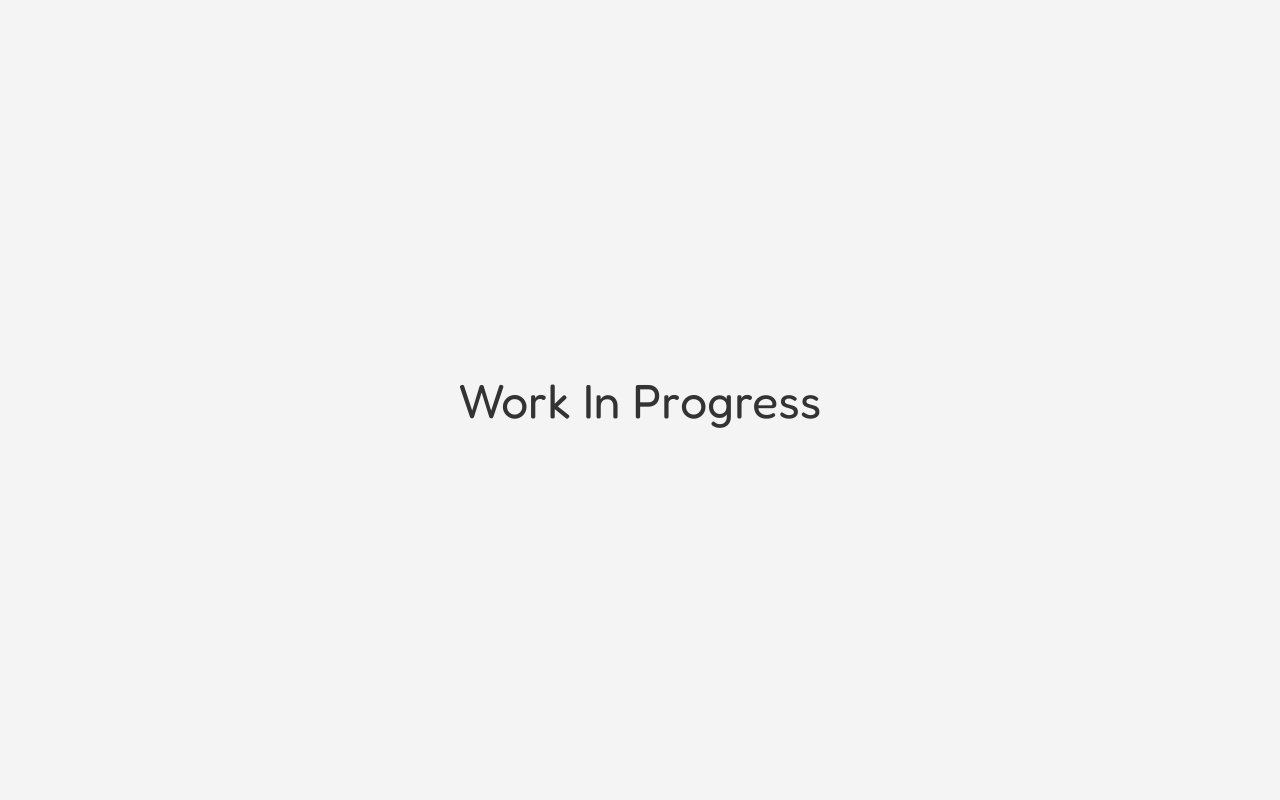
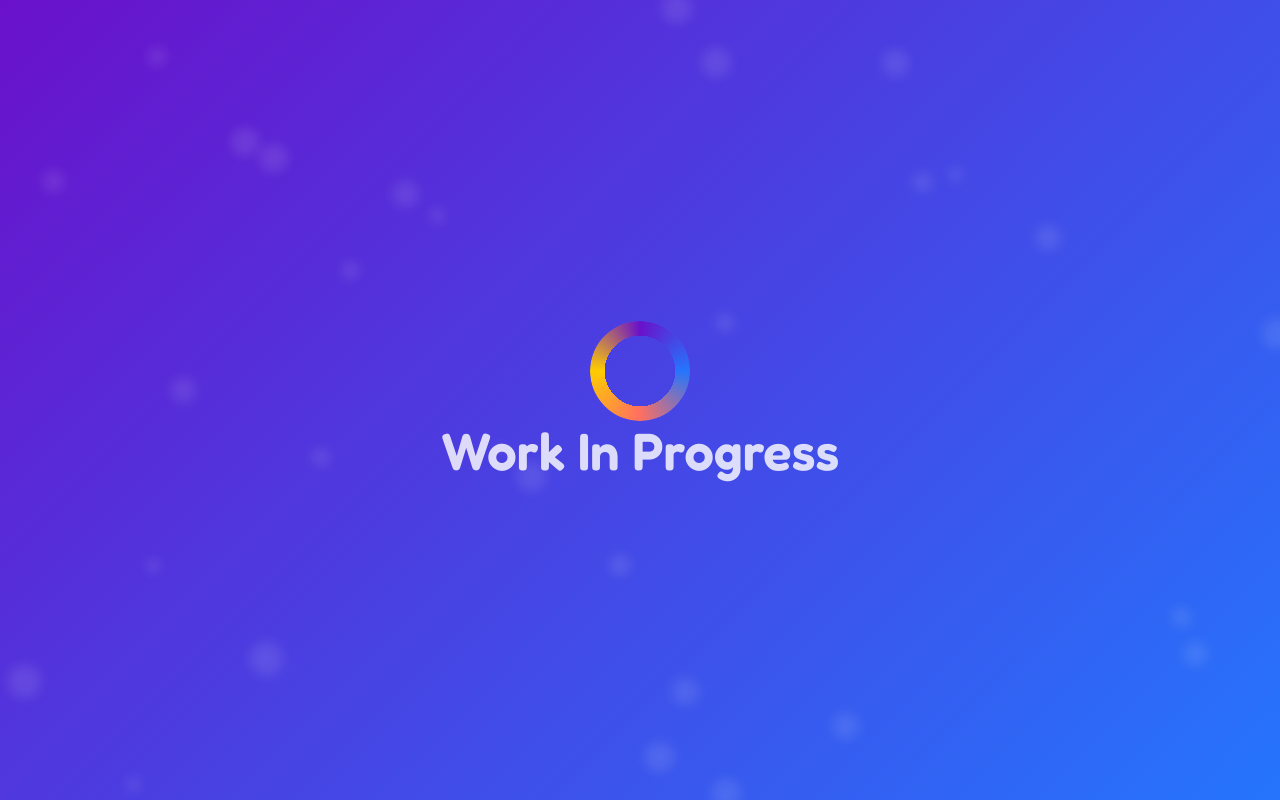
Before and after one commit to SqueakyStudios/SqueakyStudios-Site, a plain HTML site: page index.html in a window 1280 px wide. Drawn offline with Linux system fonts and the light colour scheme.

Commit message:
Update index.html

```diff
--- a/index.html
+++ b/index.html
@@ -6,6 +6,7 @@
     <title>Work In Progress</title>
     <link href="https://fonts.googleapis.com/css2?family=Fredoka:wght@400;500;600;700&display=swap" rel="stylesheet">
     <style>
+        /* Gradient background */
         body {
             display: flex;
             justify-content: center;
@@ -13,13 +14,128 @@
             height: 100vh;
             margin: 0;
             font-family: 'Fredoka', sans-serif;
+            background: linear-gradient(135deg, #6a11cb, #2575fc);
+            color: white;
+            flex-direction: column;
+            overflow: hidden;
+        }
+
+        /* Blurred floating circles */
+        .background-bubbles {
+            position: absolute;
+            top: 0;
+            left: 0;
+            width: 100%;
+            height: 100%;
+            z-index: -1;
+            overflow: hidden;
+        }
+
+        .bubble {
+            position: absolute;
+            width: 20px;
+            height: 20px;
+            background: rgba(255, 255, 255, 0.1);
+            border-radius: 50%;
+            animation: float 10s infinite ease-in-out;
+            filter: blur(5px); /* Blur effect */
+        }
+
+        @keyframes float {
+            0% { transform: translateY(0) scale(1); }
+            50% { transform: translateY(-20px) scale(1.2); }
+            100% { transform: translateY(0) scale(1); }
+        }
+
+        /* Cool Spinning Loading Circle */
+        .loader {
+            position: relative;
+            width: 100px;
+            height: 100px;
+            border-radius: 50%;
+            background: conic-gradient(
+                from 0deg,
+                #ff6f61,
+                #ffcc00,
+                #6a11cb,
+                #2575fc,
+                #ff6f61
+            );
+            mask: radial-gradient(transparent 50%, #000 50%);
+            -webkit-mask: radial-gradient(transparent 50%, #000 50%);
+            animation: spin 2s linear infinite, glow 3s infinite alternate ease-in-out;
+            box-shadow: 0 0 20px rgba(255, 255, 255, 0.3), 0 0 40px rgba(255, 255, 255, 0.2);
+        }
+
+        @keyframes spin {
+            0% { transform: rotate(0deg); }
+            100% { transform: rotate(360deg); }
+        }
+
+        @keyframes glow {
+            0% { box-shadow: 0 0 20px rgba(255, 255, 255, 0.3), 0 0 40px rgba(255, 255, 255, 0.2); }
+            100% { box-shadow: 0 0 40px rgba(255, 255, 255, 0.5), 0 0 60px rgba(255, 255, 255, 0.3); }
+        }
+
+        /* Pulsating text */
+        .text {
             font-size: 3rem;
-            color: #333;
-            background-color: #f4f4f4;
+            font-weight: 600;
+            text-align: center;
+            animation: pulse 1.5s infinite alternate;
+        }
+
+        @keyframes pulse {
+            0% { transform: scale(1); opacity: 1; }
+            100% { transform: scale(1.1); opacity: 0.8; }
         }
     </style>
 </head>
 <body>
-    <div>Work In Progress</div>
+    <div class="background-bubbles" id="bubble-container"></div>
+    <div class="loader" id="loader"></div>
+    <div class="text">Work In Progress</div>
+
+    <script>
+        // Function to create bubbles
+        function createBubbles(count) {
+            const bubbleContainer = document.getElementById('bubble-container');
+            for (let i = 0; i < count; i++) {
+                const bubble = document.createElement('div');
+                bubble.classList.add('bubble');
+                bubble.style.top = `${Math.random() * 100}%`;
+                bubble.style.left = `${Math.random() * 100}%`;
+                bubble.style.animationDuration = `${Math.random() * 10 + 5}s`;
+                bubble.style.width = `${Math.random() * 20 + 10}px`;
+                bubble.style.height = bubble.style.width;
+                bubbleContainer.appendChild(bubble);
+            }
+        }
+
+        // Function to make the loader float around like GitHub's homepage
+        function floatLoader() {
+            const loader = document.getElementById('loader');
+            let x = 0, y = 0;
+            let targetX = 0, targetY = 0;
+
+            const updatePosition = () => {
+                x += (targetX - x) * 0.1;
+                y += (targetY - y) * 0.1;
+                loader.style.transform = `translate(${x}px, ${y}px)`;
+                requestAnimationFrame(updatePosition);
+            };
+
+            document.addEventListener('mousemove', (e) => {
+                targetX = (e.clientX - window.innerWidth / 2) / 10;
+                targetY = (e.clientY - window.innerHeight / 2) / 10;
+            });
+
+            updatePosition();
+        }
+
+        // Initialize
+        createBubbles(30); // Create 30 bubbles
+        floatLoader(); // Make the loader float around
+    </script>
 </body>
 </html>
```
